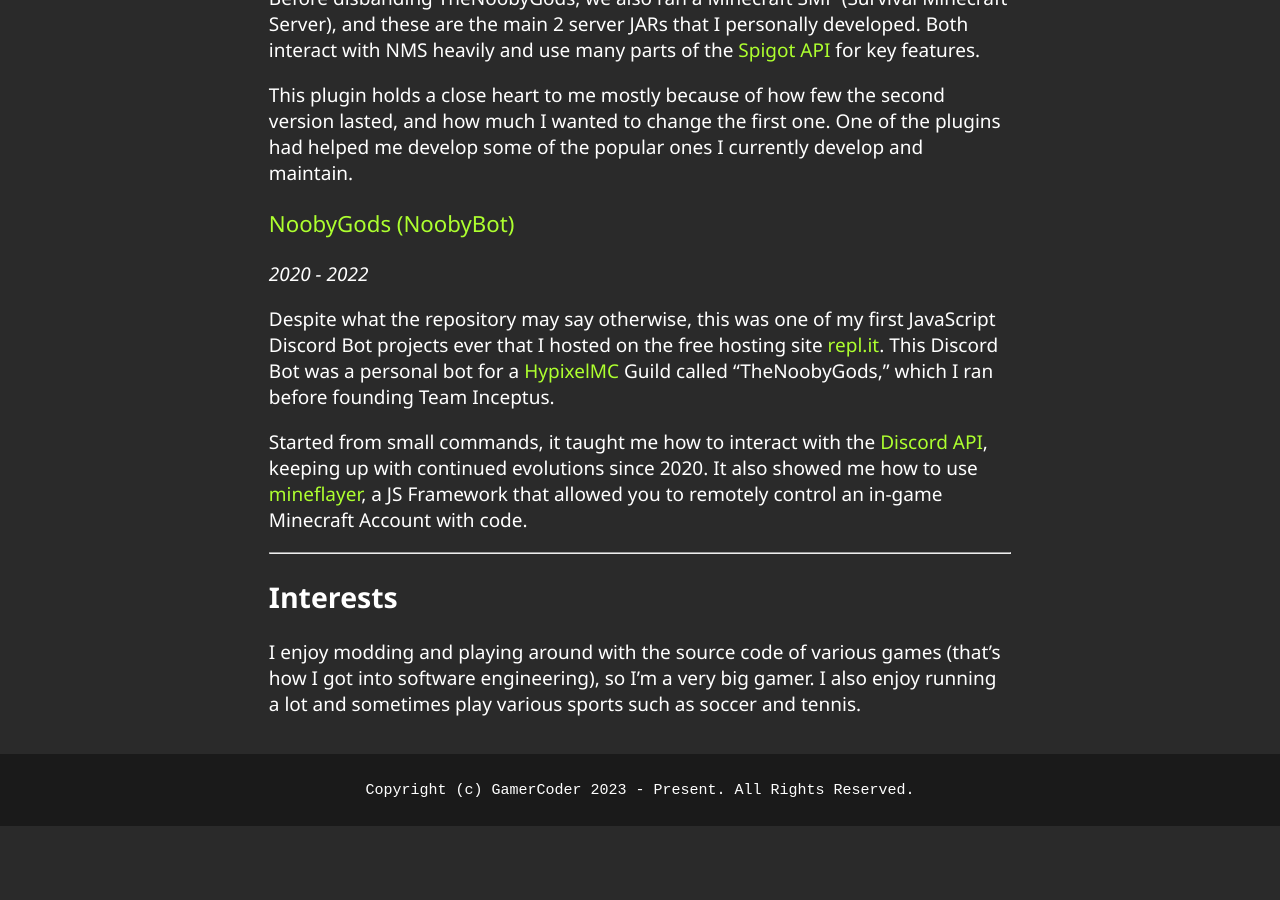
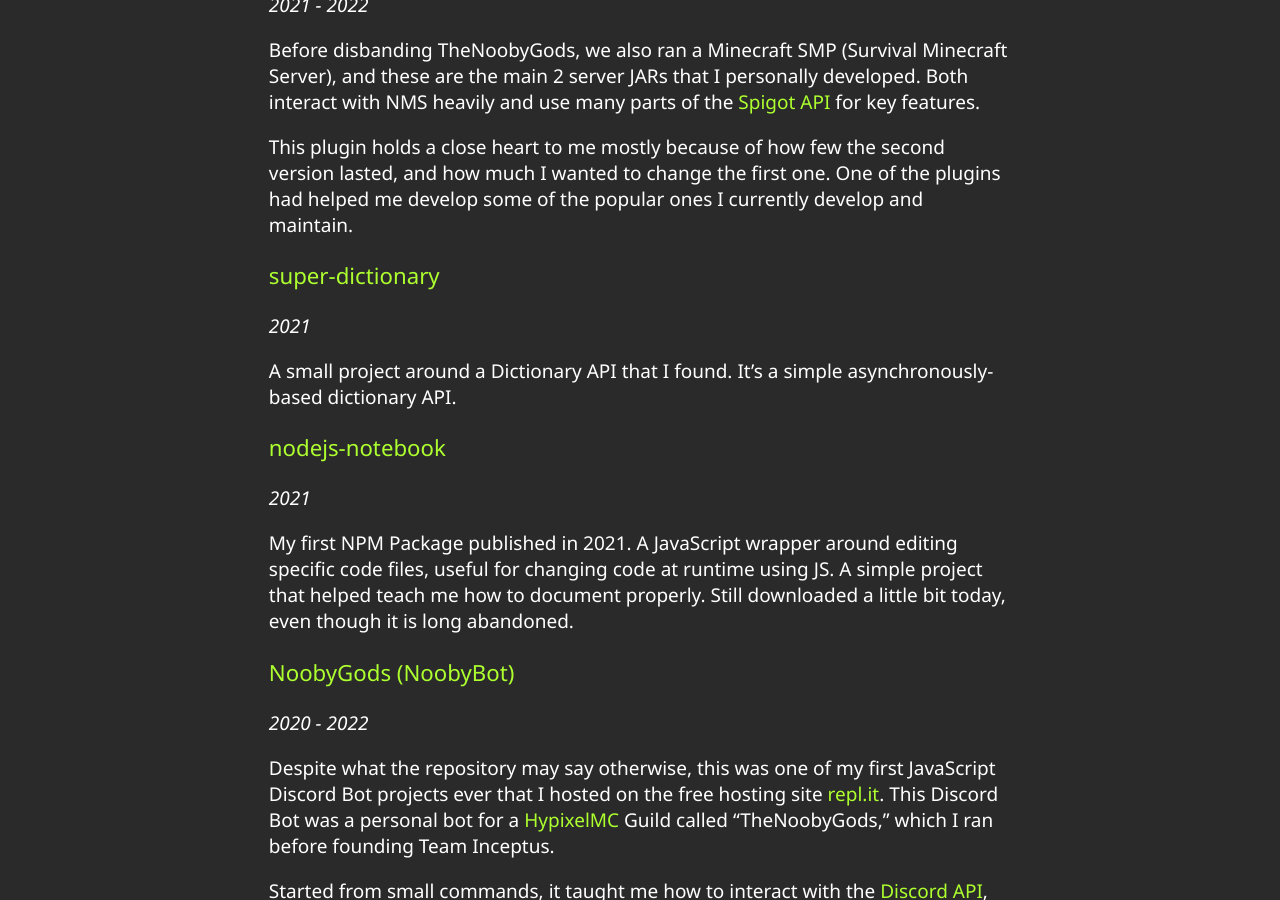
Before and after one commit to gmitch215/gmitch, a Jekyll site: the page built from cv.md, in a window 1280 px wide and 900 px high, scrolled down 4699 px. Built offline with Jekyll 4.4.1, drawn with Linux system fonts in a browser that asks for light colours; before the commit the page ends 5525 px from its top, so only the background shows below that; some of the changed text lies outside the part shown.

Commit message:
Update cv.md

```diff
--- a/cv.md
+++ b/cv.md
@@ -138,6 +140,18 @@
 
 This plugin holds a close heart to me mostly because of how few the second version lasted, and how much I wanted to change the first one. One of the plugins had helped me develop some of the popular ones I currently develop and maintain.
 
+### [super-dictionary](https://github.com/gamerCoder215/super-dictionary)
+
+*2021*
+
+A small project around a Dictionary API that I found. It's a simple asynchronously-based dictionary API.
+
+### [nodejs-notebook](https://github.com/brightplum/nodejs-notebook)
+
+*2021*
+
+My first NPM Package published in 2021. A JavaScript wrapper around editing specific code files, useful for changing code at runtime using JS. A simple project that helped teach me how to document properly. Still downloaded a little bit today, even though it is long abandoned.
+
 ### [NoobyGods (NoobyBot)](https://github.com/Team-Inceptus/NoobyGods)
 
 *2020 - 2022*
```
Also changed, not shown: other parts of cv.md (+3 -1 lines).
